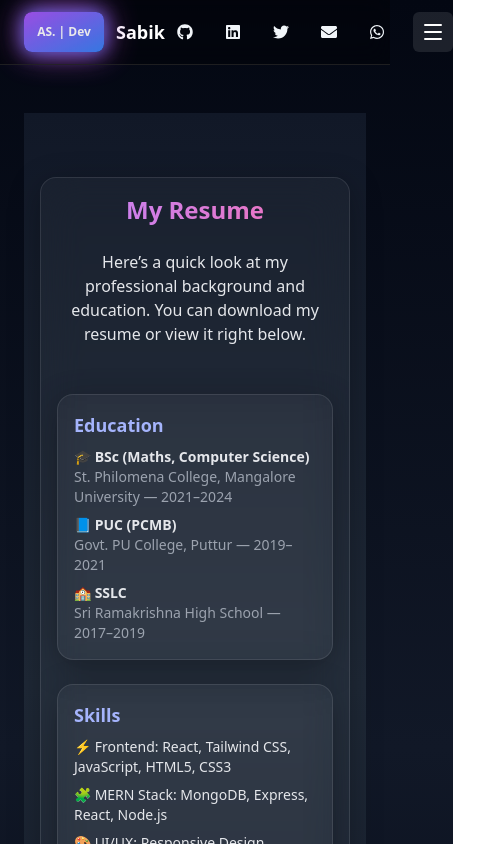
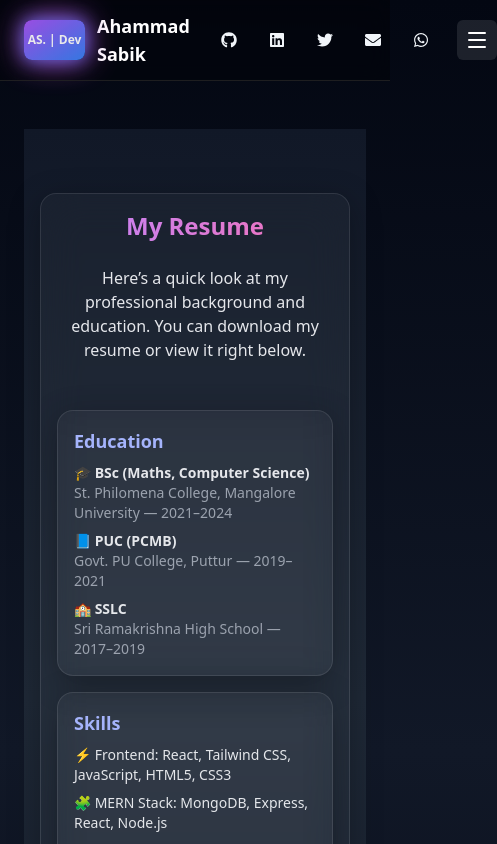
Before and after one commit to sabik-ahmd/myweb, a React (Vite) app: page /resume in a window 390 px wide. Shown: the top 844 px of the page, 497 px wide, since content can reach past the window. Built offline with nearby package versions, Linux system fonts and the light colour scheme.

Commit message:
Update Resume page for mobile responsiveness

```diff
--- a/src/components/Header.jsx
+++ b/src/components/Header.jsx
@@ -27,7 +27,7 @@ export default function Header() {
             AS. | Dev
           </div>
           <span className="font-semibold text-lg text-white group-hover:text-indigo-300 transition">
-            Sabik
+            Ahammad Sabik
           </span>
         </Link>
 
--- a/src/pages/Resume.jsx
+++ b/src/pages/Resume.jsx
@@ -6,7 +6,7 @@ export default function Resume() {
 
   return (
     <section className="flex flex-col items-center text-center py-16 px-4 bg-gradient-to-b from-gray-900 via-gray-800 to-gray-900 min-h-screen">
-      <div className="glass-card w-full max-w-4xl p-8 sm:p-12 flex flex-col gap-6 shadow-2xl hover:scale-105 transition-transform duration-300">
+      <div className="glass-card w-full max-w-4xl p-6 sm:p-12 flex flex-col gap-6 shadow-2xl hover:scale-105 transition-transform duration-300">
 
         <h1 className="text-2xl sm:text-4xl font-extrabold bg-clip-text text-transparent bg-gradient-to-r from-purple-400 to-pink-400">
           My Resume
@@ -18,8 +18,8 @@ export default function Resume() {
         </p>
 
         {/* Education & Skills Section */}
-        <div className="grid grid-cols-1 sm:grid-cols-2 gap-6 mt-6 w-full">
-          <div className="glass-card p-4 sm:p-6 text-left shadow-lg">
+        <div className="grid grid-cols-1 sm:grid-cols-2 gap-4 sm:gap-6 mt-6 w-full">
+          <div className="glass-card p-4 sm:p-6 text-left shadow-lg w-full">
             <h3 className="text-lg font-semibold text-indigo-300 mb-2">Education</h3>
             <ul className="text-gray-200 space-y-2 text-sm sm:text-base">
               <li>
@@ -37,7 +37,7 @@ export default function Resume() {
             </ul>
           </div>
 
-          <div className="glass-card p-4 sm:p-6 text-left shadow-lg">
+          <div className="glass-card p-4 sm:p-6 text-left shadow-lg w-full">
             <h3 className="text-lg font-semibold text-indigo-300 mb-2">Skills</h3>
             <ul className="text-gray-200 space-y-2 text-sm sm:text-base">
               <li>⚡ Frontend: React, Tailwind CSS, JavaScript, HTML5, CSS3</li>
@@ -73,7 +73,7 @@ export default function Resume() {
             href="/assets/sabik.pdf"
             target="_blank"
             rel="noopener noreferrer"
-            className="mt-8 w-full sm:max-w-2xl mx-auto block rounded-lg overflow-hidden shadow-lg border border-white/20"
+            className="mt-6 sm:mt-8 w-full sm:max-w-2xl mx-auto block rounded-lg overflow-hidden shadow-lg border border-white/20"
           >
             <img
               src="/assets/sabik-preview.png"
```
